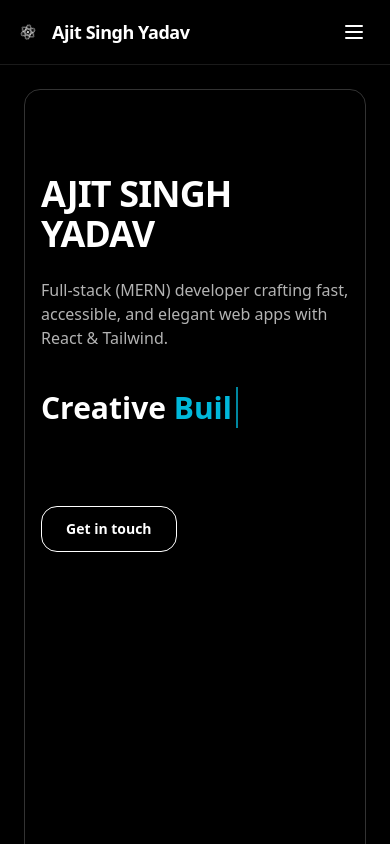
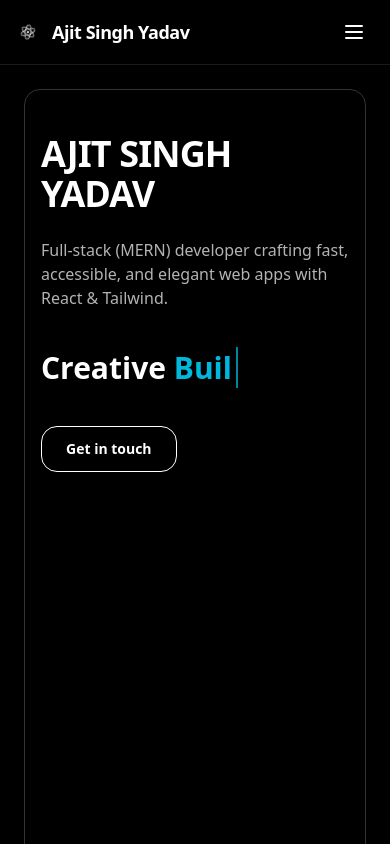
Before and after one commit to raoajitsingh/Portfolio, a React (Vite) app: page / in a window 390 px wide. Built offline with nearby package versions, Linux system fonts and the light colour scheme.

Commit message:
mobile class update

```diff
--- a/src/pages/HomeTab.jsx
+++ b/src/pages/HomeTab.jsx
@@ -36,7 +36,7 @@ export default function HomeTab() {
 
   return (
     <div>
-      <h1 className="text-4xl sm:text-5xl lg:text-6xl font-extrabold tracking-tight mt-15">
+      <h1 className="text-4xl sm:text-5xl lg:text-6xl font-extrabold tracking-tight mt-5 sm:mt-15">
         AJIT SINGH YADAV
       </h1>
       <p className="mt-6 max-w-2xl text-black/70 dark:text-white/70">
@@ -47,7 +47,7 @@ export default function HomeTab() {
         Creative <span className="text-cyan-500">{subText}</span>
         <span className="border-r-2 border-cyan-500 animate-pulse ml-1"></span>
       </h2>
-      <div className="mt-20 flex gap-4">
+      <div className="mt-10 sm:mt-20 flex gap-4">
         <NavLink
           to="/contact"
           className="rounded-2xl border px-6 py-3 text-sm font-semibold transition
```
